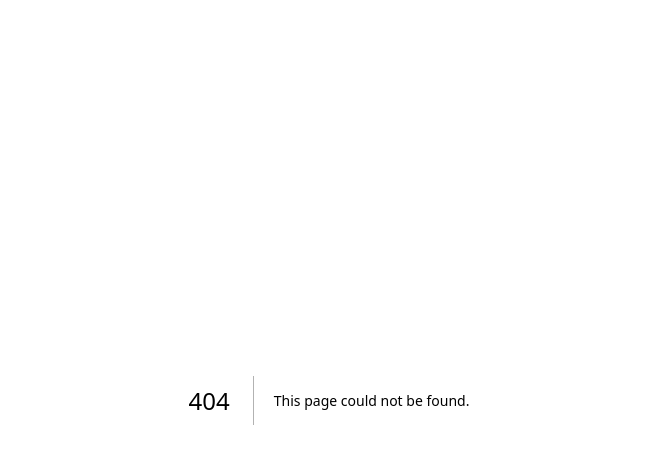
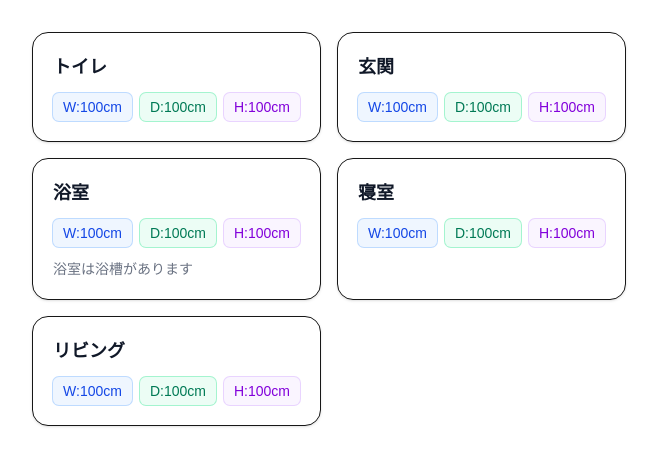
Before and after one commit to hikari-tanimoto/home-stock-organization, a Next.js app: page /spaces in a window 1280 px wide. Before the commit this address had no page. Shown: the top 466 px of the page, without its empty margins (311-968 px from the left). Built offline with nearby package versions, Linux system fonts and the light colour scheme.

Commit message:
feat: add design notes and implement SpacesPage with dummy data

```diff
--- /dev/null
+++ b/src/app/spaces/page.tsx
@@ -0,0 +1,37 @@
+import { dummySpaces } from "@/lib/dummy-spaces";
+
+export default function SpacesPage() {
+  const spaces = [...dummySpaces].sort(
+    (a, b) => b.createdAt.getTime() - a.createdAt.getTime(),
+  );
+  return (
+    <main className="mx-auto max-w-3xl px-4 py-6 sm:px-6 sm:py-8">
+      <ul className="grid gap-4 sm:grid-cols-2">
+        {spaces.map((space) => (
+          <li
+            key={space.id}
+            className="rounded-2xl border bg-white p-5 shadow-sm hover:shadow-md transition"
+          >
+            <p className="text-lg font-semibold text-gray-900 mb-3">
+              {space.name}
+            </p>
+            <div className="flex flex-wrap gap-2">
+              <p className="bg-blue-50 text-blue-700 ring-1 ring-blue-200 inline-flex items-center gap-1 px-2.5 py-1 rounded-md text-sm font-medium">
+                W:{space.width}cm
+              </p>
+              <p className="bg-emerald-50 text-emerald-700 ring-1 ring-emerald-200 inline-flex items-center gap-1 px-2.5 py-1 rounded-md text-sm font-medium">
+                D:{space.depth}cm
+              </p>
+              <p className="bg-purple-50 text-purple-700 ring-1 ring-purple-200 inline-flex items-center gap-1 px-2.5 py-1 rounded-md text-sm font-medium">
+                H:{space.height}cm
+              </p>
+            </div>
+            {space.note && (
+              <p className="text-sm text-gray-500 mt-3">{space.note}</p>
+            )}
+          </li>
+        ))}
+      </ul>
+    </main>
+  );
+}
--- /dev/null
+++ b/src/lib/dummy-spaces.ts
@@ -0,0 +1,52 @@
+import { Space } from "./schemas/space";
+
+const dummySpaces: Space[] = [
+  {
+    id: "1",
+    name: "リビング",
+    width: 100,
+    depth: 100,
+    height: 100,
+    createdAt: new Date("2026-01-01"),
+    updatedAt: new Date("2026-01-01"),
+  },
+  {
+    id: "2",
+    name: "寝室",
+    width: 100,
+    depth: 100,
+    height: 100,
+    createdAt: new Date("2026-01-02"),
+    updatedAt: new Date("2026-04-20"),
+  },
+  {
+    id: "3",
+    name: "浴室",
+    width: 100,
+    depth: 100,
+    height: 100,
+    createdAt: new Date("2026-01-03"),
+    updatedAt: new Date("2026-04-20"),
+    note: "浴室は浴槽があります",
+  },
+  {
+    id: "4",
+    name: "玄関",
+    width: 100,
+    depth: 100,
+    height: 100,
+    createdAt: new Date("2026-01-04"),
+    updatedAt: new Date("2026-04-20"),
+  },
+  {
+    id: "5",
+    name: "トイレ",
+    width: 100,
+    depth: 100,
+    height: 100,
+    createdAt: new Date("2026-01-05"),
+    updatedAt: new Date("2026-04-20"),
+  },
+];
+
+export { dummySpaces };
```
Also changed, not shown: 1 other file (tests, documents, lock files or other folders).
